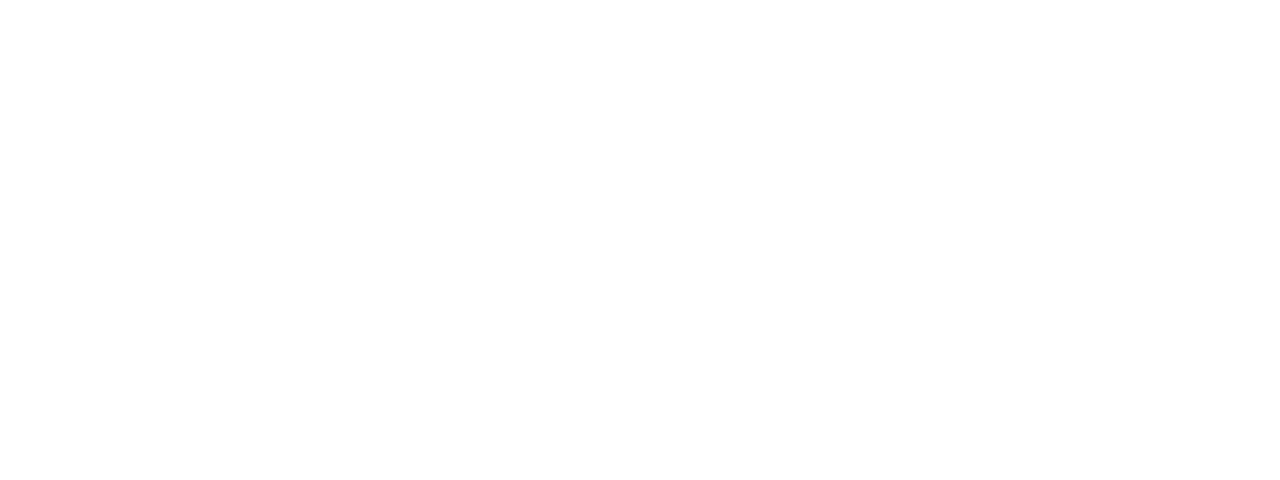
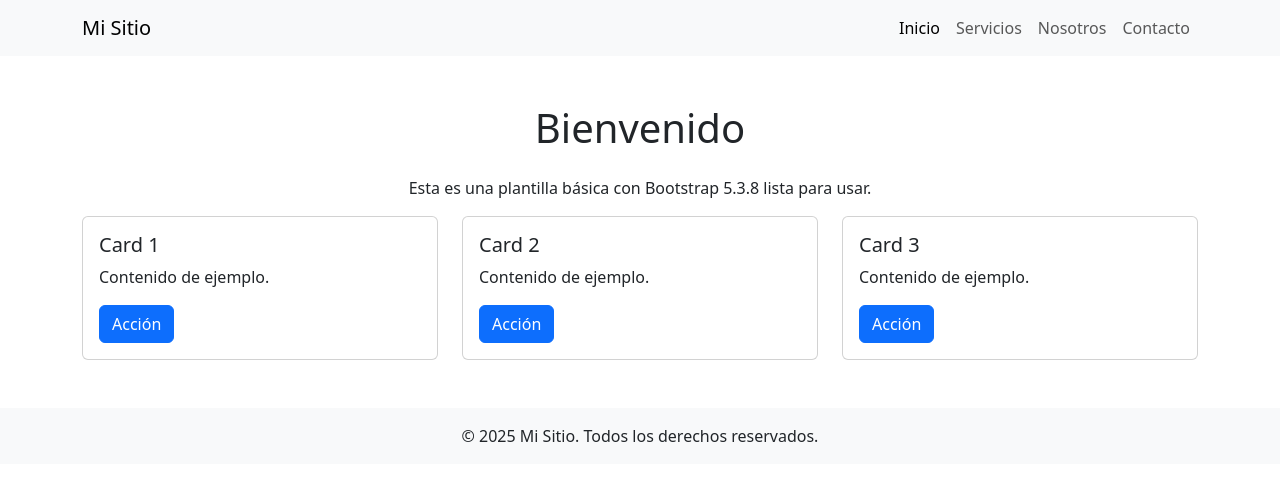
Before and after one commit to vsmuggling2023/practica-html, a plain HTML site: page index.html in a window 1280 px wide. Drawn offline with nearby package versions, Linux system fonts and the light colour scheme.

Commit message:
Index con bootstrap 5.3.8

```diff
--- a/index.html
+++ b/index.html
@@ -1,11 +1,82 @@
 <!DOCTYPE html>
-<html lang="en">
+<html lang="es">
 <head>
-    <meta charset="UTF-8">
-    <meta name="viewport" content="width=device-width, initial-scale=1.0">
-    <title>Document</title>
+  <meta charset="UTF-8" />
+  <meta name="viewport" content="width=device-width, initial-scale=1.0" />
+  <title>Inicio</title>
+
+  <!-- Bootstrap 5.3.8 -->
+  <link
+    href="https://cdn.jsdelivr.net/npm/bootstrap@5.3.8/dist/css/bootstrap.min.css"
+    rel="stylesheet"
+  >
 </head>
 <body>
 
+  <!-- Navbar -->
+  <nav class="navbar navbar-expand-lg navbar-light bg-light">
+    <div class="container">
+      <a class="navbar-brand" href="#">Mi Sitio</a>
+      <button class="navbar-toggler" type="button" data-bs-toggle="collapse" data-bs-target="#navbarNav">
+        <span class="navbar-toggler-icon"></span>
+      </button>
+      <div class="collapse navbar-collapse" id="navbarNav">
+        <ul class="navbar-nav ms-auto">
+          <li class="nav-item"><a class="nav-link active" href="#">Inicio</a></li>
+          <li class="nav-item"><a class="nav-link" href="#">Servicios</a></li>
+          <li class="nav-item"><a class="nav-link" href="#">Nosotros</a></li>
+          <li class="nav-item"><a class="nav-link" href="#">Contacto</a></li>
+        </ul>
+      </div>
+    </div>
+  </nav>
+
+  <!-- Contenido principal -->
+  <div class="container my-5">
+    <h1 class="text-center mb-4">Bienvenido</h1>
+    <p class="text-center">Esta es una plantilla básica con Bootstrap 5.3.8 lista para usar.</p>
+
+    <div class="row">
+      <div class="col-md-4">
+        <div class="card">
+          <div class="card-body">
+            <h5 class="card-title">Card 1</h5>
+            <p class="card-text">Contenido de ejemplo.</p>
+            <a href="#" class="btn btn-primary">Acción</a>
+          </div>
+        </div>
+      </div>
+
+      <div class="col-md-4">
+        <div class="card">
+          <div class="card-body">
+            <h5 class="card-title">Card 2</h5>
+            <p class="card-text">Contenido de ejemplo.</p>
+            <a href="#" class="btn btn-primary">Acción</a>
+          </div>
+        </div>
+      </div>
+
+      <div class="col-md-4">
+        <div class="card">
+          <div class="card-body">
+            <h5 class="card-title">Card 3</h5>
+            <p class="card-text">Contenido de ejemplo.</p>
+            <a href="#" class="btn btn-primary">Acción</a>
+          </div>
+        </div>
+      </div>
+    </div>
+  </div>
+
+  <!-- Footer -->
+  <footer class="bg-light text-center py-3">
+    <p class="mb-0">&copy; 2025 Mi Sitio. Todos los derechos reservados.</p>
+  </footer>
+
+  <!-- Bootstrap JS -->
+  <script
+    src="https://cdn.jsdelivr.net/npm/bootstrap@5.3.8/dist/js/bootstrap.bundle.min.js">
+  </script>
 </body>
 </html>
```
